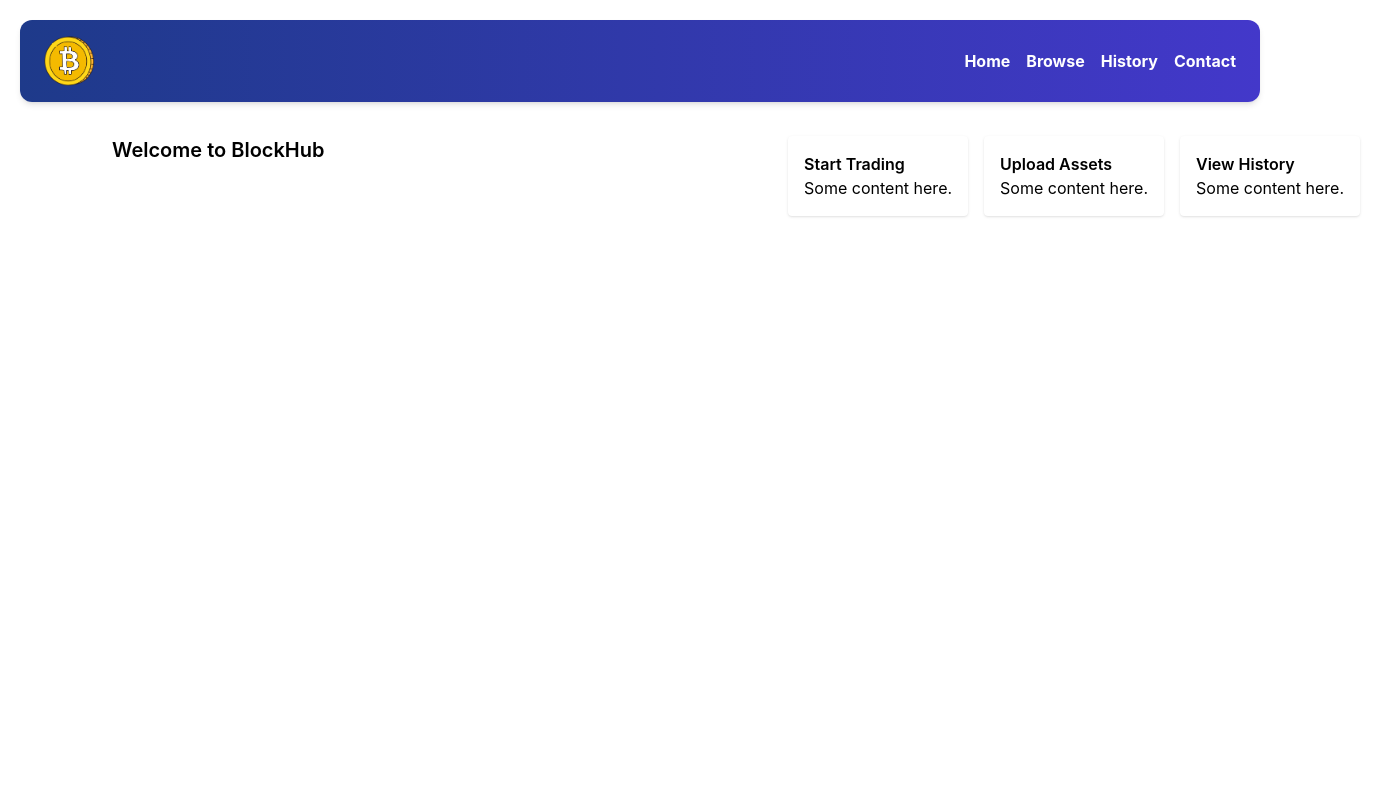
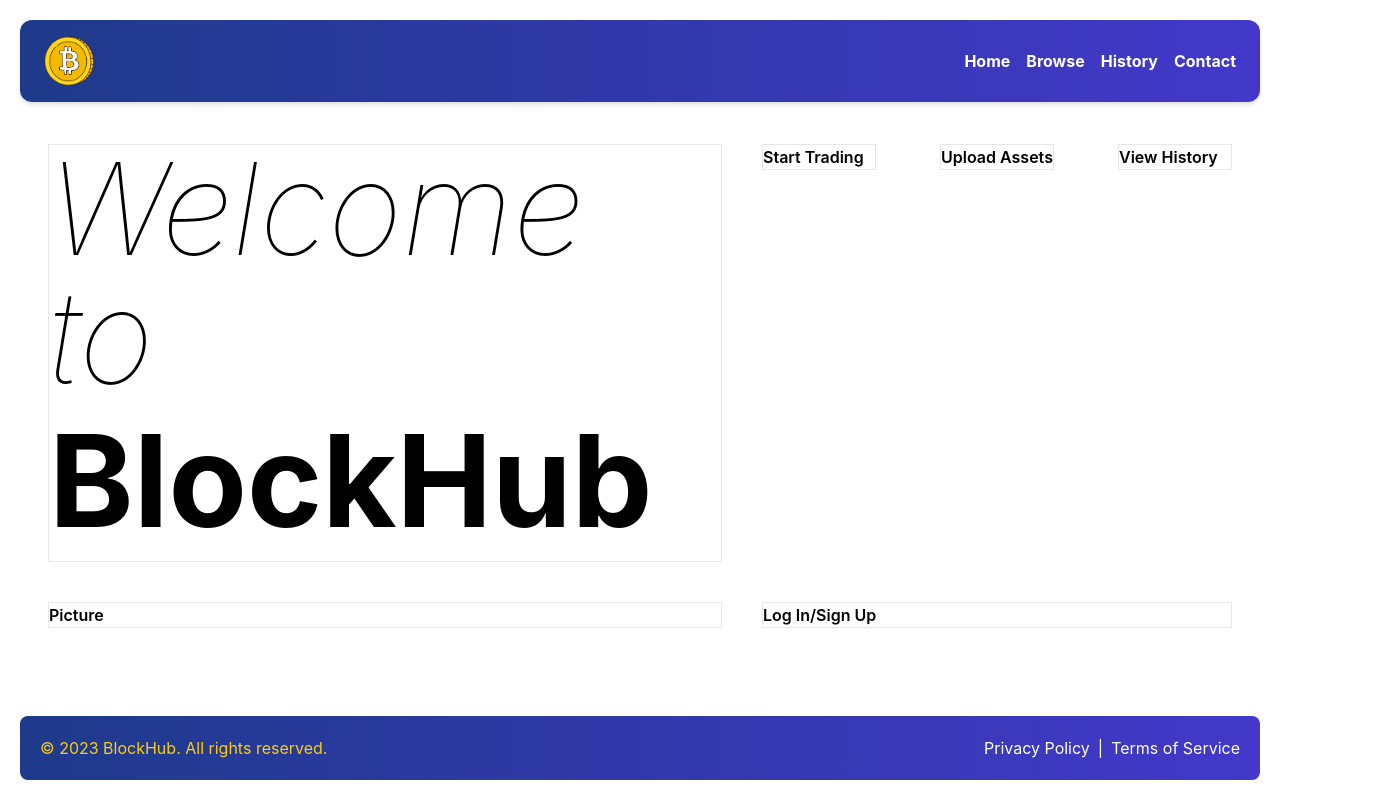
Before and after one commit to uddom1234/web3, a React (Create React App) app: page / in a window 1280 px wide. Shown: the whole page, 1376 px wide, since content can reach past the window. Built offline with nearby package versions, Linux system fonts and the light colour scheme.

Commit message:
Homepage basic

```diff
--- a/src/page/HomePage.js
+++ b/src/page/HomePage.js
@@ -6,34 +6,73 @@ import Paper from '@mui/material/Paper';
 import Header from "../components/Header";
 import ImageList from '@mui/material/ImageList';
 import ImageListItem from '@mui/material/ImageListItem';
+import Box from '@mui/material/Box';
 import "../style/homepage.css";
+import Footer from "../components/Footer";
 
 const HomePage = () => {
+    const [isMounted, setIsMounted] = React.useState(false);
+
+    React.useEffect(() => {
+      setTimeout(() => {
+        setIsMounted(true);
+      }, 700); // Initial delay of 100ms, adjust as needed
+    }, []);
+    const Item = styled(Paper)(({ theme }) => ({
+        backgroundColor: theme.palette.mode === 'dark' ? '#1A2027' : '#fff',
+        ...theme.typography.body2,
+        padding: theme.spacing(1),
+        textAlign: 'center',
+        color: theme.palette.text.secondary,
+      }));
     return (
-<div>
+<div className="flex flex-col min-h-screen">
 <Header/>
-<div class="container flex space-x-10 m-24 border-solid">
-    <main className="container mx-auto p-4 mt-6">
-        <h2 className="text-xl font-semibold mb-4">Welcome to BlockHub</h2>
-        <section className="grid gap-4 md:grid-cols-2 lg:grid-cols-3 ">
-          <a href="/browse" className="bg-white p-4 rounded shadow hover:-translate-y-0.5 hover:translate-x-0.5 transition 3s all-in-out">
-            <h3 className="font-semibold">Start Trading</h3>{/*Trade Now, go to browser page */}
-            <p>Some content here.</p>
-          </a>
-
-          <div className="bg-white p-4 rounded shadow"> {/*Upload assets*/}
-            <h3 className="font-semibold">Upload Assets</h3>
-            <p>Some content here.</p>
-          </div>
-
-          <a href ="/history" className="bg-white p-4 rounded shadow hover:-translate-y-0.5 hover:translate-x-0.5 transition 3s all-in-out"> {/**View Trading History */}
-            <h3 className="font-semibold">View History</h3>
-            <p>Some content here.</p>
-          </a>
-        </section>
-    </main>
-</div>
-
+<Box className="flex-grow mt-24 p-12">
+    <Grid container spacing={5}>
+        <Grid item xs={6} md={7}>
+            <div className="w-full border">
+            <h1 className="text-xl sm:text-md md:text-xl lg:text-6xl xl:text-9xl 2xl:text-9lg font-thin italic mb-4">Welcome to</h1>
+            <h1 className={`text-xl sm:text-md md:text-xl lg:text-9xl xl:text-9xl 2xl:text-9lg font-bold mb-4
+  transition duration-20000 ${isMounted ? 'opacity-100' : 'opacity-0'}`}>BlockHub</h1>
+            </div>
+        </Grid>
+        <Grid item xs={6} md={5}>
+        <Grid container spacing={8}>
+        <Grid item xs={4} md={4}>
+            <div className="w-full border">
+            <a href="/browse">
+                <h2 className="text-md font-semibold">Start Trading</h2>
+            </a>
+            </div>
+        </Grid>
+        <Grid item xs={4} md={4}>
+            <div className="w-full border">
+            <h2 className="text-md font-semibold">Upload Assets</h2>
+            </div>
+        </Grid>
+        <Grid item xs={4} md={4}>
+            <div className="w-full border">
+            <a href ="/history">
+            <h2 className="text-md font-semibold">View History</h2>
+            </a>
+            </div>
+        </Grid>
+    </Grid>
+      </Grid>
+      <Grid item xs={6} md={7}>
+        <div className="w-full border">
+            <h2 className="text-md font-semibold">Picture</h2>
+        </div>
+      </Grid>
+      <Grid item xs={6} md={5}>
+        <div className="w-full border">
+            <h2 className="text-md font-semibold">Log In/Sign Up</h2>
+        </div>
+      </Grid>
+      </Grid>
+</Box>
+<Footer/>
 </div>
 )}
 
--- a/src/style/homepage.css
+++ b/src/style/homepage.css
@@ -3,6 +3,3 @@
     display: flex;
     justify-content: space-between;
 }
-.wholepage {
-    background-image: url("../../public/homepagebackground.jpg");
-}
```
